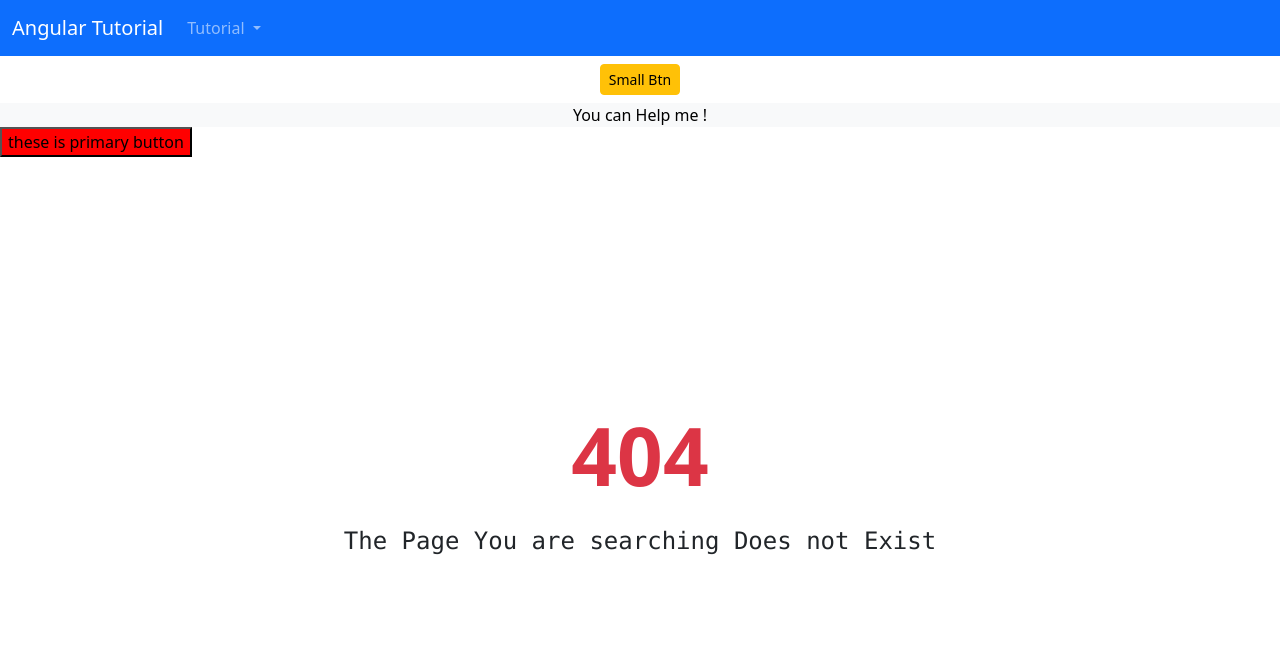
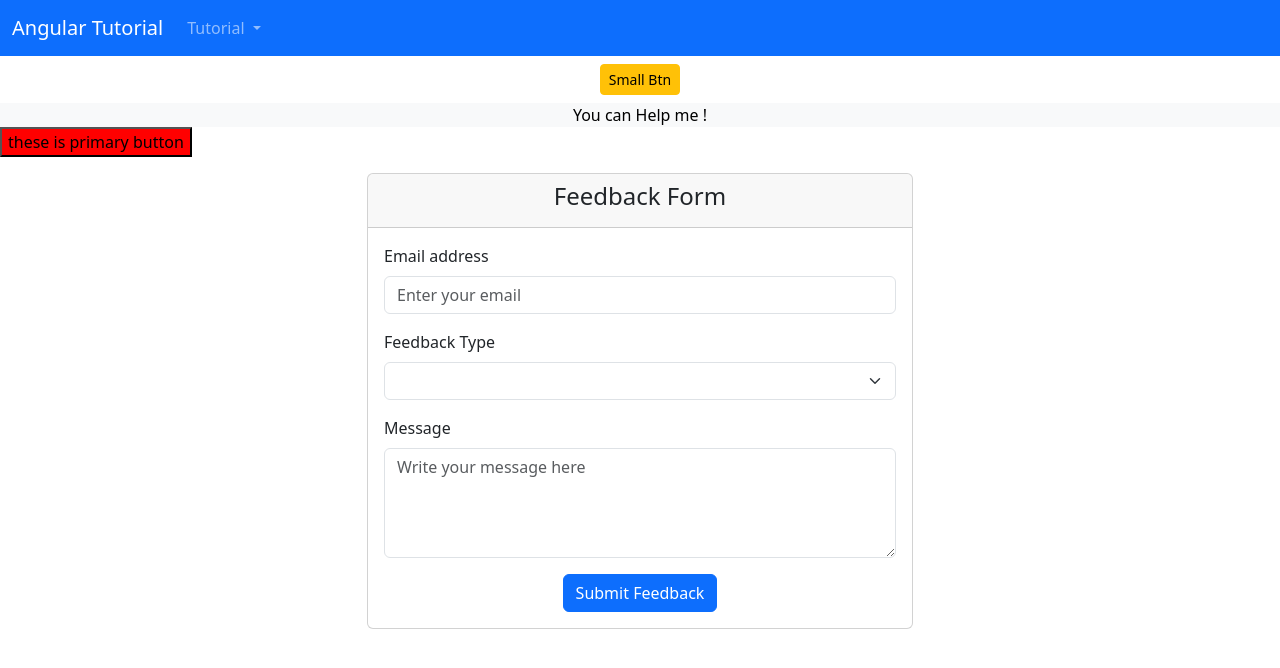
Before and after one commit to PrathameshSystenics/Angular_Tutorial, an Angular app in the folder AngularTut/: page /forms/form-builder in a window 1280 px wide. Before the commit this address had no page. Shown: the top 668 px of the page. Built offline with nearby package versions, Linux system fonts and the light colour scheme.

Commit message:
form builder Tutorial

```diff
--- a/AngularTut/src/app/Pages/forms/forms.component.html
+++ b/AngularTut/src/app/Pages/forms/forms.component.html
@@ -19,4 +19,13 @@
     Navigate to Reactive Forms
   </button>
   <hr />
+
+  <h3 class="mt-3">3. Creating Reactive Forms using FormBuilder</h3>
+  <p>
+    Creating the the Reactive Forms using the formBuilder api helps to reduce the code.
+  </p>
+  <button class="btn btn-outline-primary" routerLink="form-builder">
+    Navigate to FormBuilder
+  </button>
+  <hr />
 </div>
--- a/AngularTut/src/app/app-routing.module.ts
+++ b/AngularTut/src/app/app-routing.module.ts
@@ -32,6 +32,7 @@ import { PipesComponent } from './Pages/pipes/pipes.component';
 import { FormsComponent } from './Pages/forms/forms.component';
 import { TemplatedrivenComponent } from './templatedriven/templatedriven.component';
 import { ReactiveformComponent } from './reactiveform/reactiveform.component';
+import { FormbuilderComponent } from './formbuilder/formbuilder.component';
 
 // Defining the routes
 const routes: Routes = [
@@ -121,6 +122,7 @@ const routes: Routes = [
         path: 'reactive-form',
         component: ReactiveformComponent,
       },
+      { path: 'form-builder', component: FormbuilderComponent }
     ],
   },
   { path: '**', component: NotfoundComponent },
@@ -130,4 +132,4 @@ const routes: Routes = [
   imports: [RouterModule.forRoot(routes)], // registering the routers array
   exports: [RouterModule], // exporting the router module.
 })
-export class AppRoutingModule {}
+export class AppRoutingModule { }
--- a/AngularTut/src/app/app.module.ts
+++ b/AngularTut/src/app/app.module.ts
@@ -90,6 +90,7 @@ import { MasksensitivePipe } from './custompipes/masksensitive.pipe';
 import { FormsComponent } from './Pages/forms/forms.component';
 import { TemplatedrivenComponent } from './templatedriven/templatedriven.component';
 import { ReactiveformComponent } from './reactiveform/reactiveform.component';
+import { FormbuilderComponent } from './formbuilder/formbuilder.component';
 
 // Creating the injection Token with the string
 export const API_URL = new InjectionToken<string>('API_URL');
@@ -182,6 +183,7 @@ export const API_URL = new InjectionToken<string>('API_URL');
     FormsComponent,
     TemplatedrivenComponent,
     ReactiveformComponent,
+    FormbuilderComponent,
   ],
   imports: [
     BrowserModule,
--- /dev/null
+++ b/AngularTut/src/app/formbuilder/formbuilder.component.html
@@ -0,0 +1,42 @@
+<div class="container mt-3">
+    <div class="row justify-content-center">
+        <div class="col-md-6">
+            <div class="card">
+                <div class="card-header text-center">
+                    <h4>Feedback Form</h4>
+                </div>
+                <div class="card-body">
+                    <form [formGroup]="messageForm" (ngSubmit)="onSubmitForm()">
+                        <!-- Email input -->
+                        <div class="mb-3">
+                            <label class="form-label">Email address</label>
+                            <input type="email" class="form-control" placeholder="Enter your email" formControlName="email">
+                        </div>
+
+                        <!-- Feedback selection -->
+                        <div class="mb-3">
+                            <label class="form-label">Feedback Type</label>
+                            <select class="form-select" formControlName="feedback">
+                                <option selected>Choose feedback type</option>
+                                <option>Positive</option>
+                                <option>Neutral</option>
+                                <option>Negative</option>
+                            </select>
+                        </div>
+
+                        <!-- Message input -->
+                        <div class="mb-3">
+                            <label class="form-label">Message</label>
+                            <textarea class="form-control" rows="4" placeholder="Write your message here" formControlName="message"></textarea>
+                        </div>
+
+                        <!-- Submit button -->
+                        <div class="text-center">
+                            <button type="submit" class="btn btn-primary">Submit Feedback</button>
+                        </div>
+                    </form>
+                </div>
+            </div>
+        </div>
+    </div>
+</div>
--- /dev/null
+++ b/AngularTut/src/app/formbuilder/formbuilder.component.ts
@@ -0,0 +1,32 @@
+import { Component, inject, OnInit } from '@angular/core';
+import { FormBuilder, FormControl, FormGroup } from '@angular/forms';
+
+
+interface IMessage {
+  email: FormControl<string>,
+  message: FormControl<string>,
+  feedback: FormControl<string>
+}
+
+@Component({
+  selector: 'formbuilder',
+  templateUrl: './formbuilder.component.html',
+})
+export class FormbuilderComponent implements OnInit {
+  // injecting the form Builder into these component
+  formbuilder: FormBuilder = inject(FormBuilder)
+
+  messageForm: FormGroup = null as any;
+  ngOnInit(): void {
+    // grouping the form builder
+    this.messageForm = this.formbuilder.group({
+      email: [""],
+      feedback: [""],
+      message: [""]
+    })
+  }
+
+  onSubmitForm() {
+    console.log(this.messageForm)
+  }
+}
```
